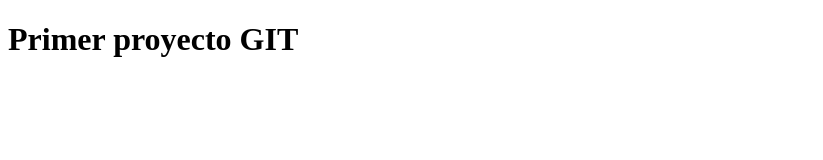
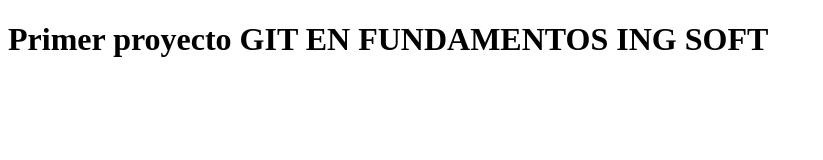
Before and after one commit to luislamasvi/Git_Comandos, a plain HTML site: page index.html in a window 1280 px wide. Shown: the whole page, without its empty margins (0-823 px from the left). Drawn offline with Linux system fonts and the light colour scheme.

Commit message:
modificamos msj en  h1 del  html.index

```diff
--- a/index.html
+++ b/index.html
@@ -7,6 +7,6 @@
     <title>Document</title>
 </head>
 <body>
-    <h1>Primer proyecto GIT</h1>
+    <h1>Primer proyecto GIT EN FUNDAMENTOS ING SOFT</h1>
 </body>
 </html>
```
